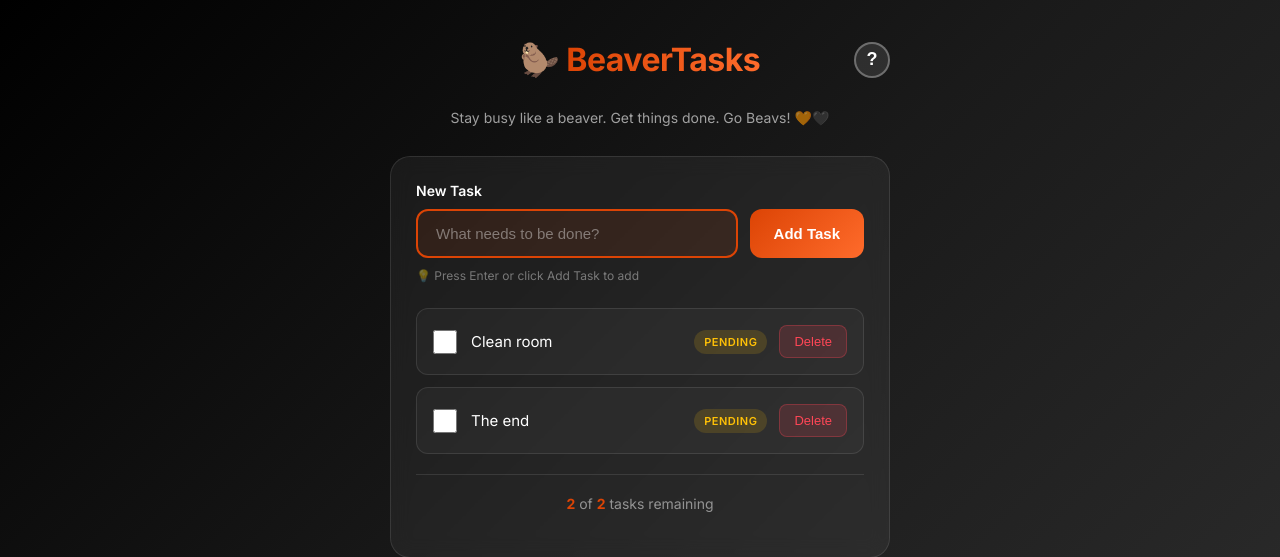
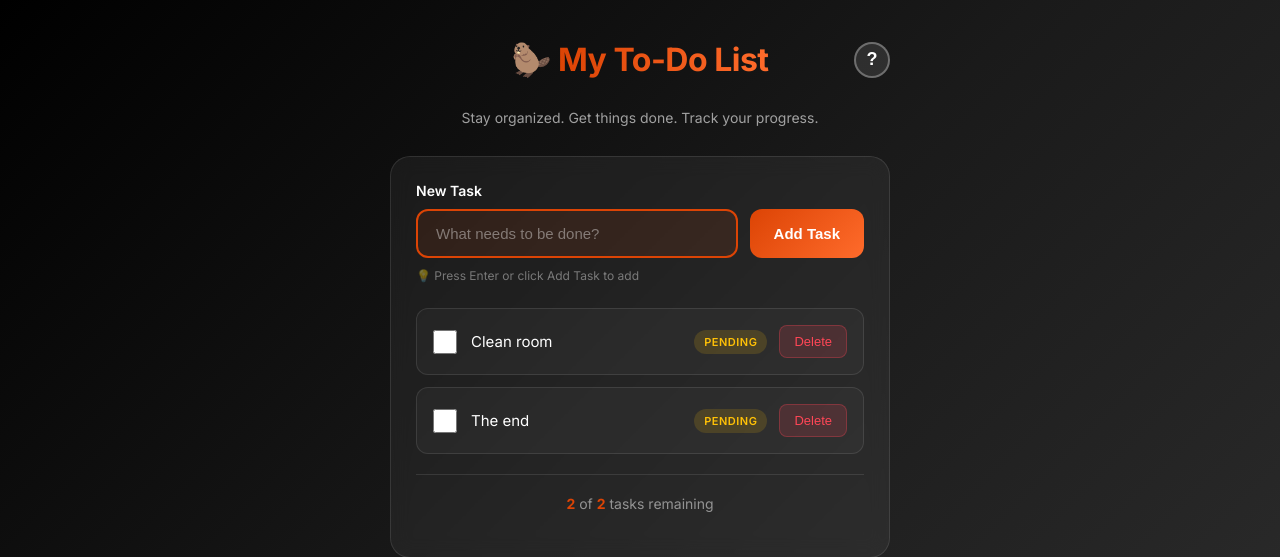
Before and after one commit to SammyCode002/todo-app, a Flask app: page / in a window 1280 px wide. Shown: the top 557 px of the page. Run offline with Flask 3, Linux system fonts and the light colour scheme.

Commit message:
Keep OSU theme but restore original name

```diff
--- a/templates/index.html
+++ b/templates/index.html
@@ -3,7 +3,7 @@
 <head>
     <meta charset="UTF-8">
     <meta name="viewport" content="width=device-width, initial-scale=1.0">
-    <title>BeaverTasks - To-Do List</title>
+    <title>My To-Do List</title>
     <link href="https://fonts.googleapis.com/css2?family=Inter:wght@400;500;600;700&display=swap" rel="stylesheet">
     <style>
         * {
@@ -342,7 +342,7 @@
 <body>
     <div class="container">
         <header>
-            <h1>🦫 <span>BeaverTasks</span></h1>
+            <h1>🦫 <span>My To-Do List</span></h1>
             <!-- IH#3: Help button -->
             <button class="help-btn" onclick="toggleHelp()" title="Click for help">?</button>
         </header>
@@ -360,7 +360,7 @@
         </div>
 
         <!-- IH#1: App description -->
-        <p class="app-description">Stay busy like a beaver. Get things done. Go Beavs! 🧡🖤</p>
+        <p class="app-description">Stay organized. Get things done. Track your progress.</p>
 
         <div class="main-card">
             <!-- Flash messages -->
```
